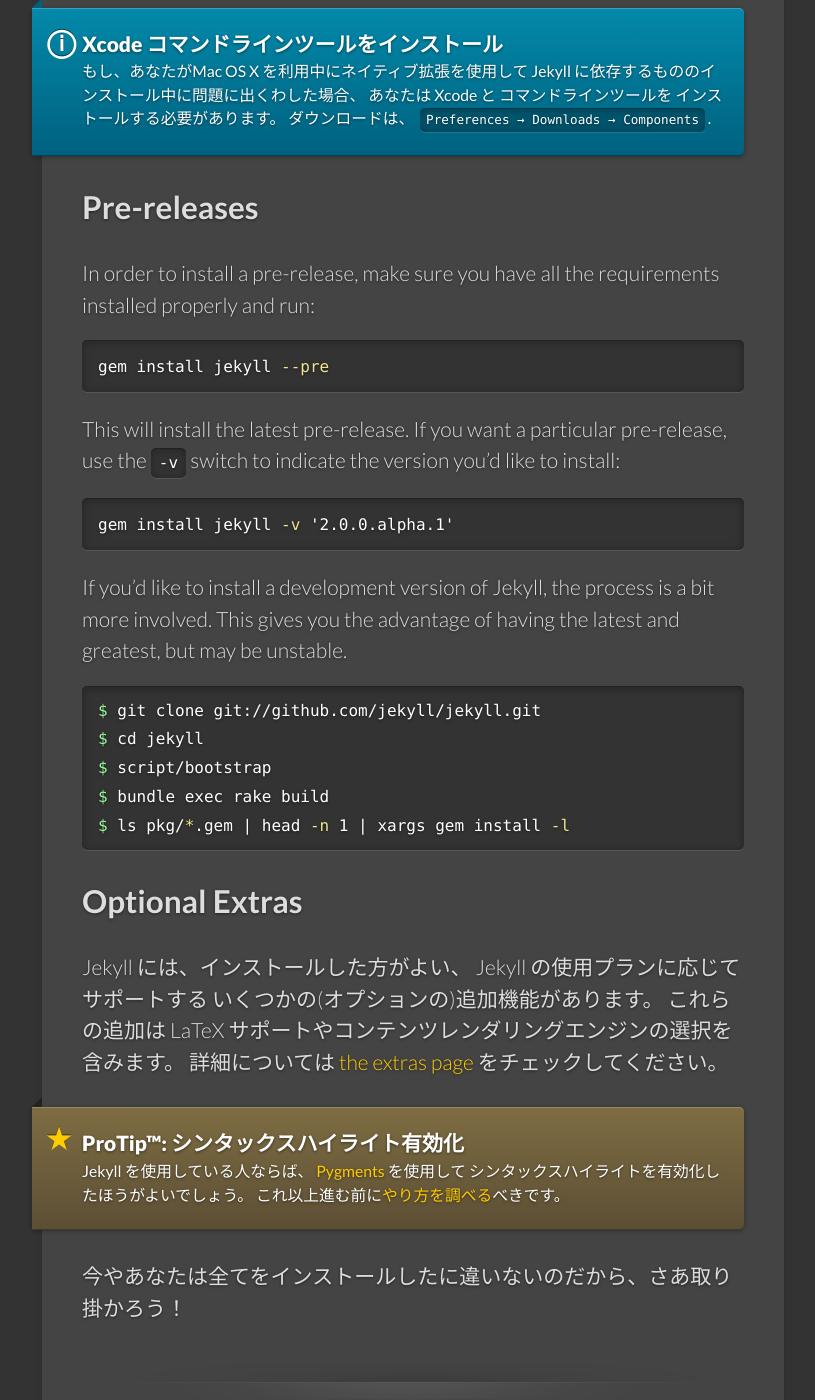
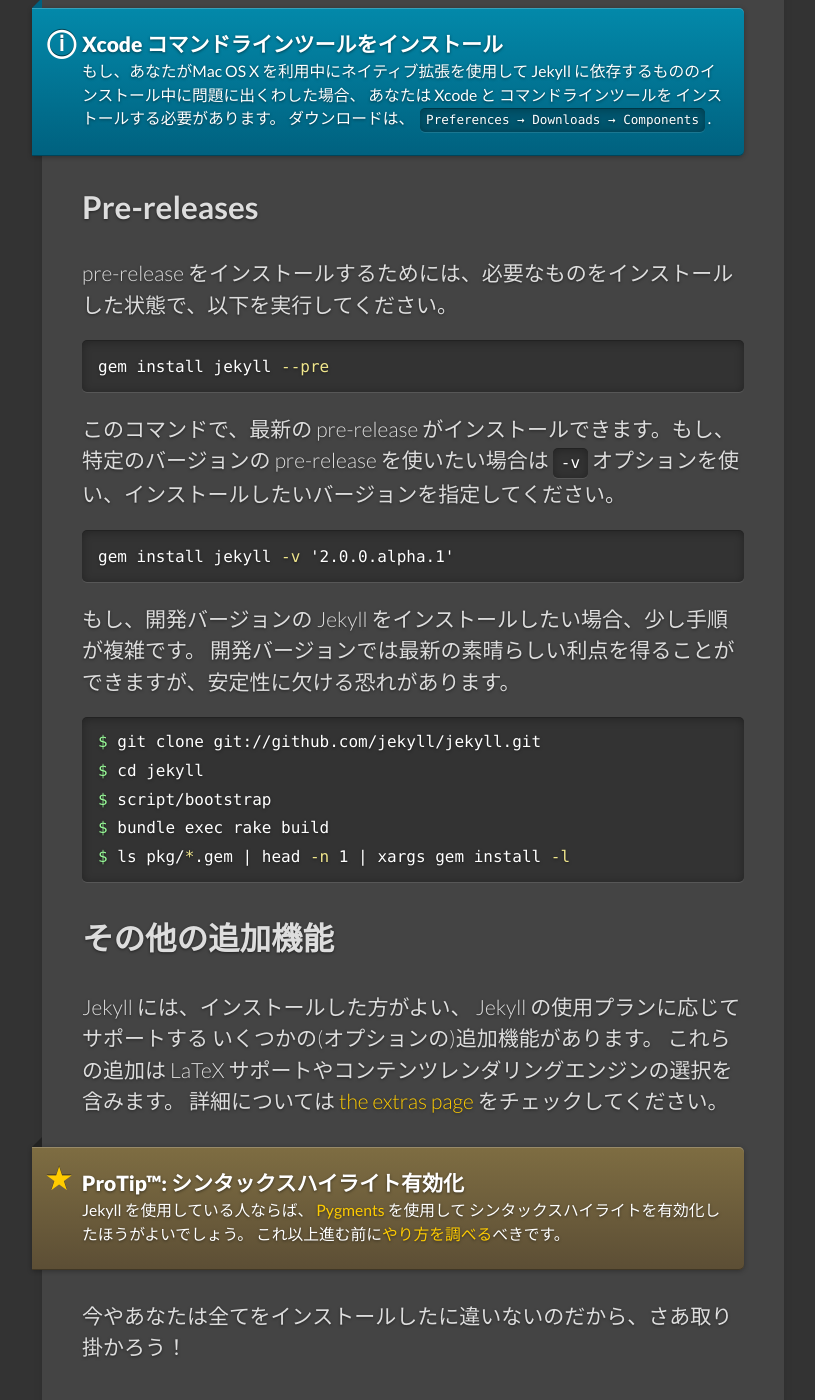
Before and after one commit to jekyllrb-ja/jekyllrb-ja.github.io, a Jekyll site: the page built from docs/installation.md, in a window 1280 px wide and 1400 px high, scrolled down 1352 px. Shown: the whole window, without its empty margins (129-944 px from the left). Built offline with Jekyll 4.4.1, drawn with Linux system fonts in a browser that asks for light colours; some web fonts are replaced; some of the changed text lies outside the part shown.

Commit message:
Add missing translation of installation.md

```diff
--- a/docs/installation.md
+++ b/docs/installation.md
@@ -58,9 +58,8 @@
 <div class="note info">
   <h5>Jekyll を Windows で実行する</h5>
   <p>
-    While Windows is not officially supported, it is possible to get it running
-    on Windows. Special instructions can be found on our
-    <a href="../windows/#installation">Windows-specific docs page</a>.
+    Windowsは公式にはサポートしていませんが、Windows上でJekyllを実行できるかもしれません。
+    <a href="../windows/#installation">Windows向けのドキュメントページ</a>に、説明があります。
   </p>
 </div>
 
@@ -147,8 +146,7 @@
 ## Pre-releases
 -->
 
-In order to install a pre-release, make sure you have all the requirements
-installed properly and run:
+pre-release をインストールするためには、必要なものをインストールした状態で、以下を実行してください。
 
 <!--original
 In order to install a pre-release, make sure you have all the requirements
@@ -165,8 +163,7 @@
 {% endhighlight %}
 -->
 
-This will install the latest pre-release. If you want a particular pre-release,
-use the `-v` switch to indicate the version you'd like to install:
+このコマンドで、最新の pre-release がインストールできます。もし、特定のバージョンの pre-release を使いたい場合は `-v` オプションを使い、インストールしたいバージョンを指定してください。
 
 <!--original
 This will install the latest pre-release. If you want a particular pre-release,
@@ -183,9 +180,8 @@
 {% endhighlight %}
 -->
 
-If you'd like to install a development version of Jekyll, the process is a bit
-more involved. This gives you the advantage of having the latest and greatest,
-but may be unstable.
+もし、開発バージョンの Jekyll をインストールしたい場合、少し手順が複雑です。
+開発バージョンでは最新の素晴らしい利点を得ることができますが、安定性に欠ける恐れがあります。
 
 <!--original
 If you'd like to install a development version of Jekyll, the process is a bit
@@ -211,7 +207,7 @@
 {% endhighlight %}
 -->
 
-## Optional Extras
+## その他の追加機能
 
 <!--original
 ## Optional Extras
```
